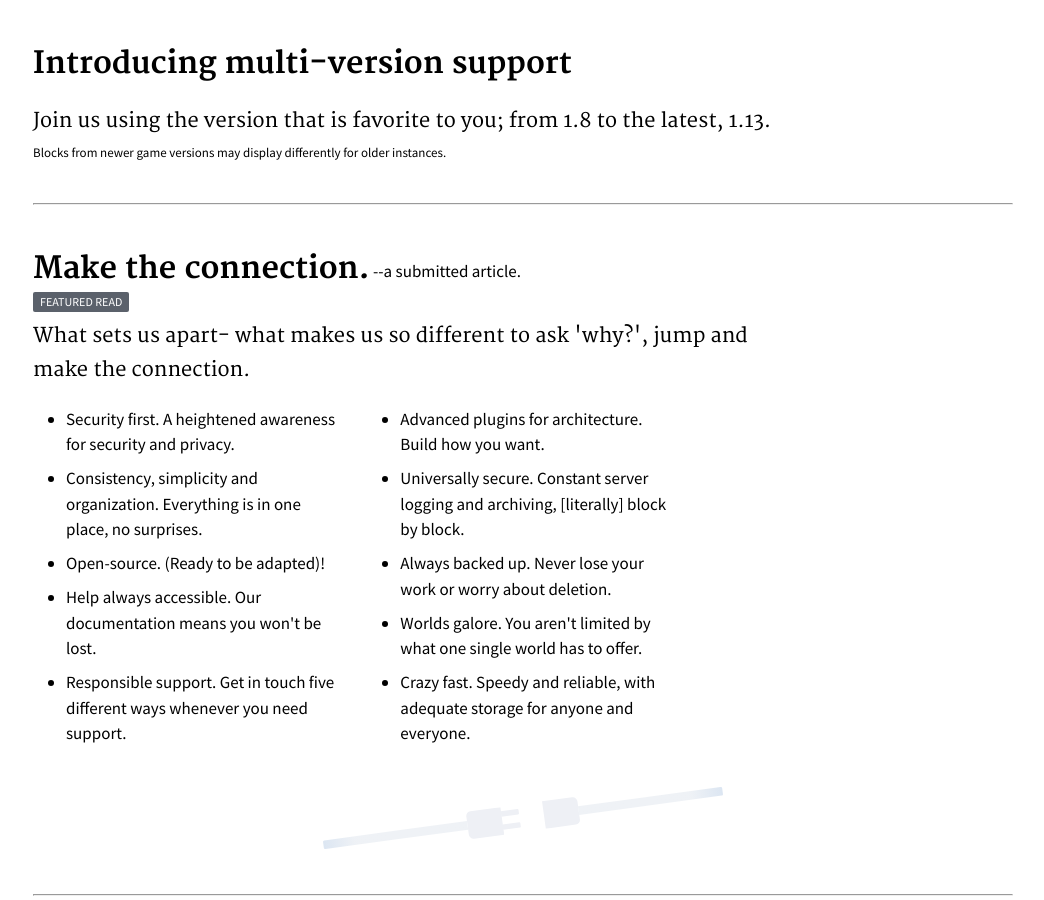
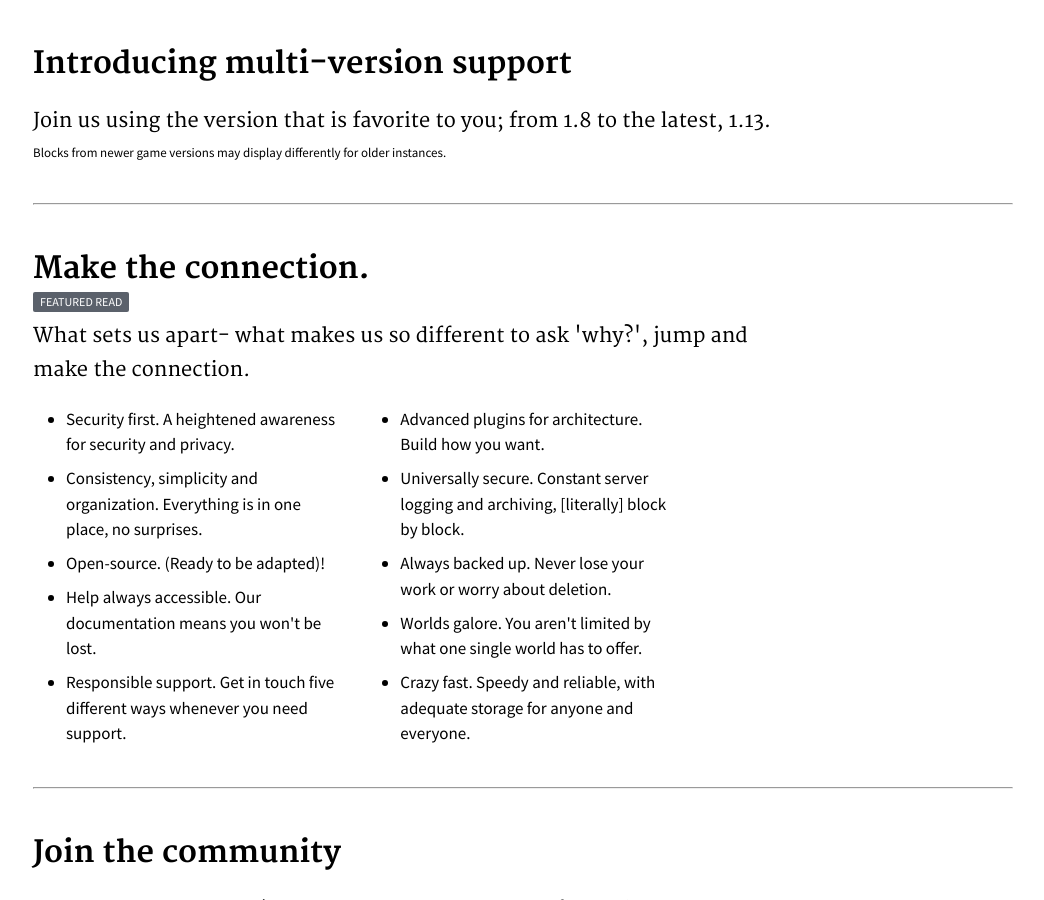
Before and after one commit to serrif/website, a Jekyll site: the page built from main/home.md, in a window 1280 px wide and 900 px high, scrolled down 515 px. Shown: the whole window, without its empty margins (117-1161 px from the left). Built offline with Jekyll 4.4.1, drawn with Linux system fonts in a browser that asks for light colours.

Commit message:
Update home.md

```diff
--- a/main/home.md
+++ b/main/home.md
@@ -33,8 +33,6 @@ Join us using the version that is favorite to you; from 1.8 to the latest, 1.13.
 <hr style="margin-top: 4rem;">
 
 ## Make the connection.
-<p style="position: absolute; margin-top: -4.5rem; margin-left: 34rem; padding: 0;">--a submitted article.</p>
-
 <span class="usa-label" style="font-size: 12px; position: absolute; margin-top: -1.4rem;">Featured read</span>
 
 <p class="usa-font-lead" style="margin-top: 3rem;">What sets us apart- what makes us so different to ask 'why?', jump and make the connection.</p>
@@ -63,8 +61,6 @@ Join us using the version that is favorite to you; from 1.8 to the latest, 1.13.
 
   </div>
 </div>
-
-<center><img src="../assets/img/svg/plugs.svg" style="margin-top: 4rem;" alt="" width="400px"></center>
 
 <hr style="margin-top: 4rem;">
 
```
